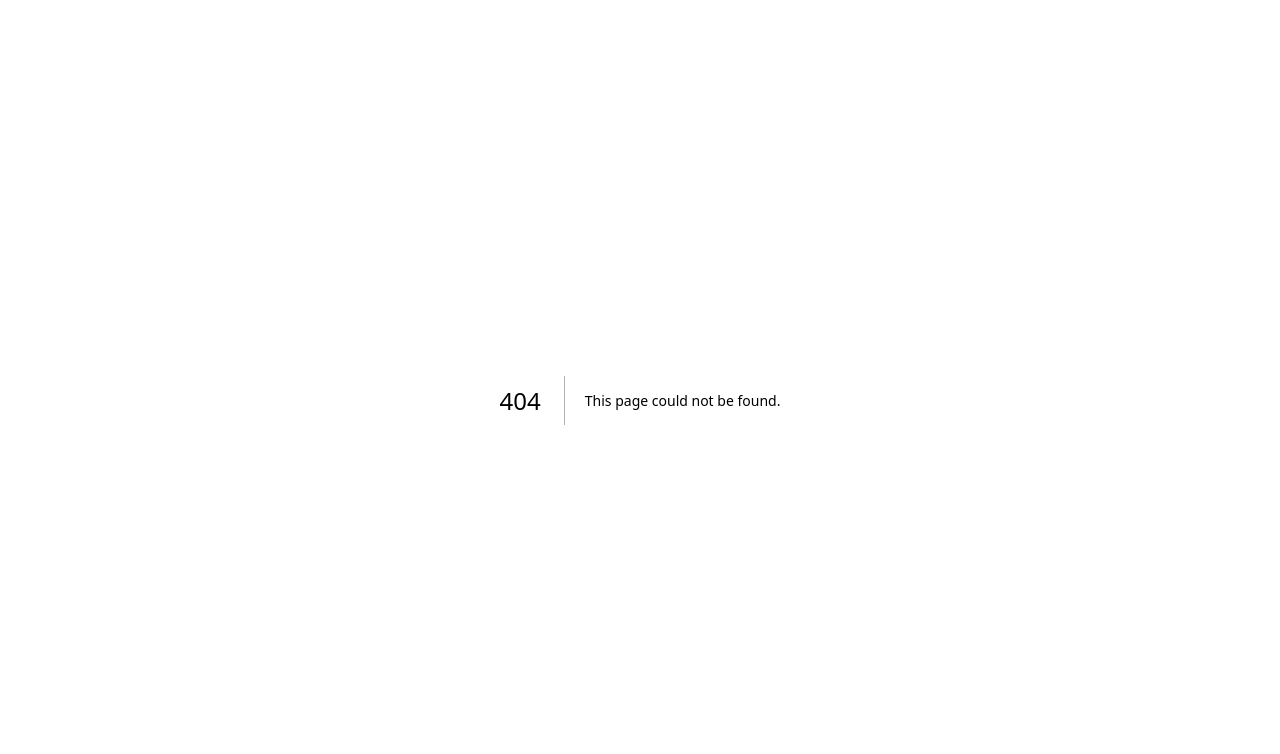
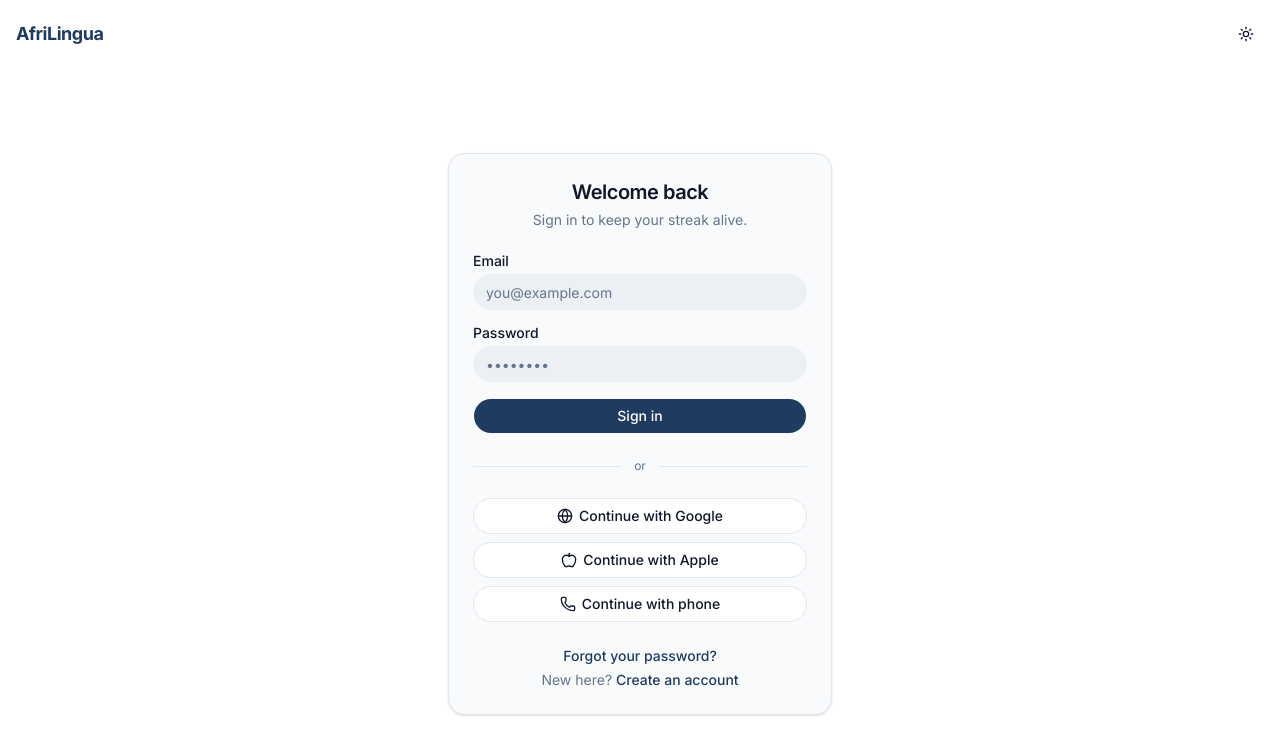
Before and after one commit to EucTech/AfriLingua, a Next.js app in the folder frontend/: page /login in a window 1280 px wide. Before the commit this address had no page. Shown: the top 754 px of the page. Built offline with nearby package versions, Linux system fonts and the light colour scheme.

Commit message:
feat: add login page

```diff
--- /dev/null
+++ b/frontend/app/(auth)/login/page.tsx
@@ -0,0 +1,38 @@
+import Link from "next/link";
+import { LoginForm } from "@/features/auth/components/LoginForm";
+import { SocialAuthButtons } from "@/features/auth/components/SocialAuthButtons";
+
+export default function LoginPage() {
+  return (
+    <div className="space-y-6">
+      <div className="space-y-1 text-center">
+        <h1 className="text-foreground text-xl font-semibold tracking-tight">Welcome back</h1>
+        <p className="text-muted-foreground text-sm">Sign in to keep your streak alive.</p>
+      </div>
+
+      <LoginForm />
+
+      <div className="flex items-center gap-3">
+        <div className="border-border h-px flex-1 border-t" />
+        <span className="text-muted-foreground text-xs">or</span>
+        <div className="border-border h-px flex-1 border-t" />
+      </div>
+
+      <SocialAuthButtons />
+
+      <div className="text-muted-foreground space-y-1 text-center text-sm">
+        <p>
+          <Link href="/forgot-password" className="text-primary font-medium hover:underline">
+            Forgot your password?
+          </Link>
+        </p>
+        <p>
+          New here?{" "}
+          <Link href="/register" className="text-primary font-medium hover:underline">
+            Create an account
+          </Link>
+        </p>
+      </div>
+    </div>
+  );
+}
```
